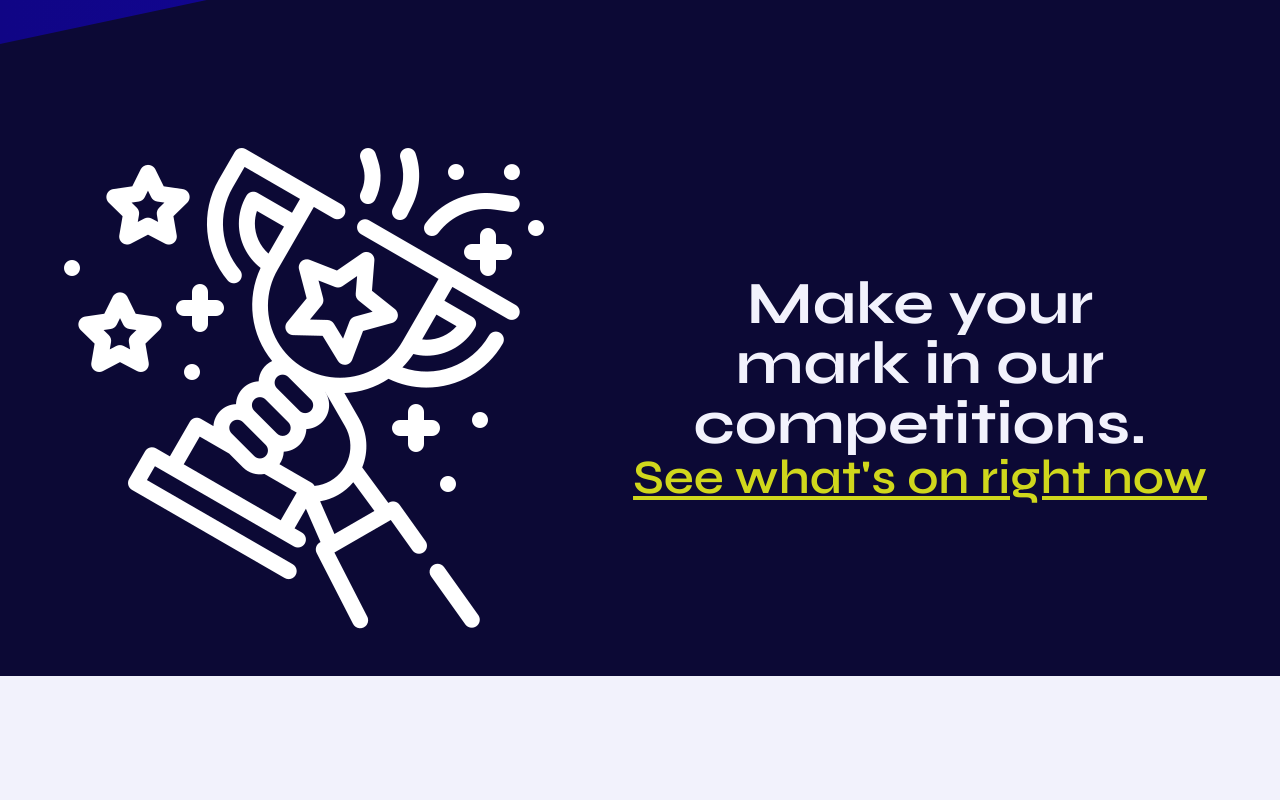
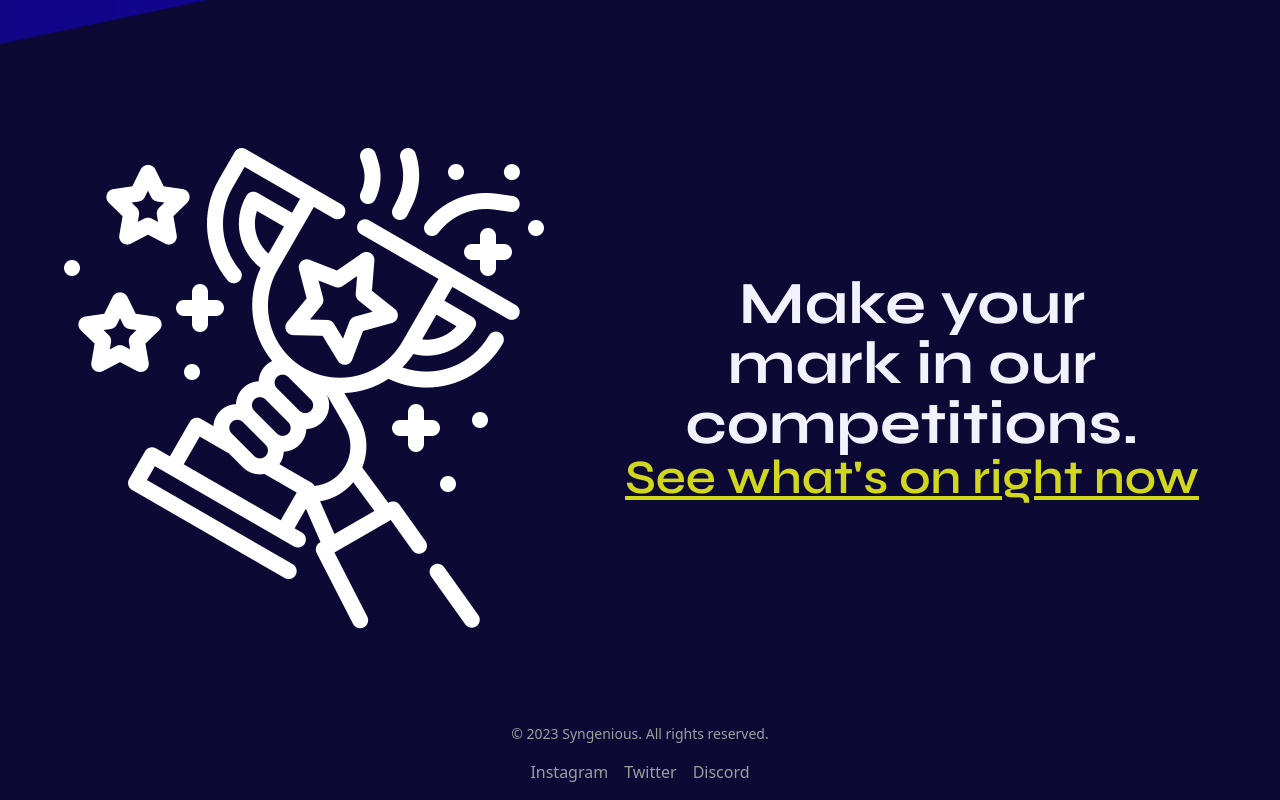
Before and after one commit to Bobberson3108/syngenious-website, a SvelteKit app: page / in a window 1280 px wide. Shown: the part 1651-2451 px from the top of the page. Before the commit the page ends 2327 px from the top, so only its background shows below. Built offline with nearby package versions, Linux system fonts and the light colour scheme.

Commit message:
add footer

```diff
--- /dev/null
+++ b/src/lib/components/Footer.svelte
@@ -0,0 +1,22 @@
+<script lang="ts">
+  let currentYear = new Date().getFullYear();
+</script>
+
+<footer class="bg-grey-100 dark:bg-night py-4 mt-8">
+  <div class="px-4">
+    <div class="text-center text-grey-500 dark:text-grey-400">
+    <p class="text-sm">&copy; {currentYear} Syngenious. All rights reserved.</p>
+    </div>
+    <div class="flex justify-center space-x-4 mt-4">
+      <a href="https://www.instagram.com/your_account/" target="_blank" rel="noopener noreferrer" class="text-grey-500 dark:text-grey-400 hover:text-grey-700 dark:hover:text-grey-500">
+        Instagram
+      </a>
+      <a href="https://twitter.com/your_account" target="_blank" rel="noopener noreferrer" class="text-grey-500 dark:text-grey-400 hover:text-grey-700 dark:hover:text-grey-500">
+        Twitter
+      </a>
+      <a href="https://discord.gg/your_invite_link" target="_blank" rel="noopener noreferrer" class="text-grey-500 dark:text-grey-400 hover:text-grey-700 dark:hover:text-grey-500">
+        Discord
+      </a>
+    </div>
+  </div>
+</footer>
--- a/src/routes/+layout.svelte
+++ b/src/routes/+layout.svelte
@@ -1,6 +1,7 @@
 <script lang="ts">
     import "../app.css";
     import Nav from "$lib/components/Nav.svelte";
+    import Footer from "$lib/components/Footer.svelte";
 
     import { theme } from "$lib/themeStore";
     import { onMount } from "svelte";
@@ -20,4 +21,5 @@
 <div class="min-h-screen min-w-screen">
     <Nav/>
     <slot />
+    <Footer/>
 </div>
--- a/src/routes/+page.svelte
+++ b/src/routes/+page.svelte
@@ -41,10 +41,10 @@
     </div>
     <div class="w-screen py-8 pl-4 sm:pl-6 md:pl-8 lg:pl-12">
         <div class="mt-24 sm:mt-48 flex flex-col sm:flex-row justify-between items-center">
-            <img class="w-48 sm:w-64 md:w-72 lg:w-auto mb-8 sm:mb-0 dark:invert" src="img\external-trophy-award-and-success-wanicon-lineal-wanicon.png" data-aos="fade-up" data-aos-delay=150>
-            <div class="text-center justify-center w-full" data-aos="fade-up">
+            <img class="w-56 sm:w-64 md:w-72 lg:w-auto mb-8 sm:mb-0 dark:invert" src="img\external-trophy-award-and-success-wanicon-lineal-wanicon.png" data-aos="fade-up" data-aos-delay=150 data-aos-offset="0">
+            <div class="text-center justify-center w-full mr-4" data-aos="fade-up">
                 <h1 class="text-4xl sm:text-5xl md:text-6xl font-bold font-syne dark:text-white">Make your<br>mark in our<br> competitions.</h1>
-                <h2 class="text-3xl px-3 sm:px-0 sm:text-4xl md:text-5xl font-syne underline font-semibold text-primary-700 hover:text-primary-500 dark:text-secondary-500 dark:hover:text-secondary-600" data-aos="fade-up" data-aos-delay=300>
+                <h2 class="text-3xl px-3 sm:px-0 sm:text-4xl md:text-5xl font-syne underline font-semibold text-primary-700 hover:text-primary-500 dark:text-secondary-500 dark:hover:text-secondary-600" data-aos="fade-up" data-aos-delay=200 data-aos-offset="0">
                     <a href="/competitions">See what's on right now</a>
                 </h2>
             </div>
```
